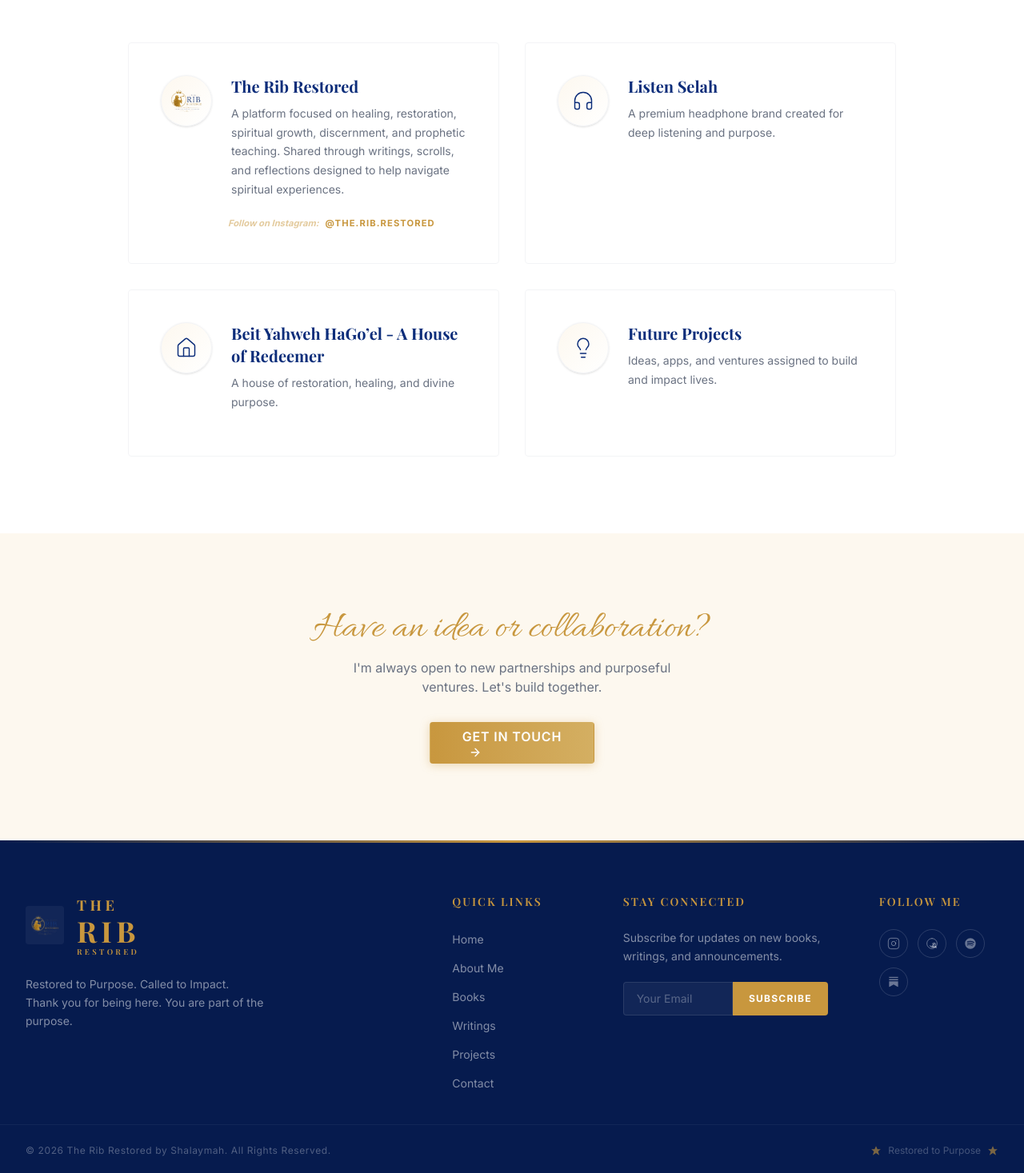
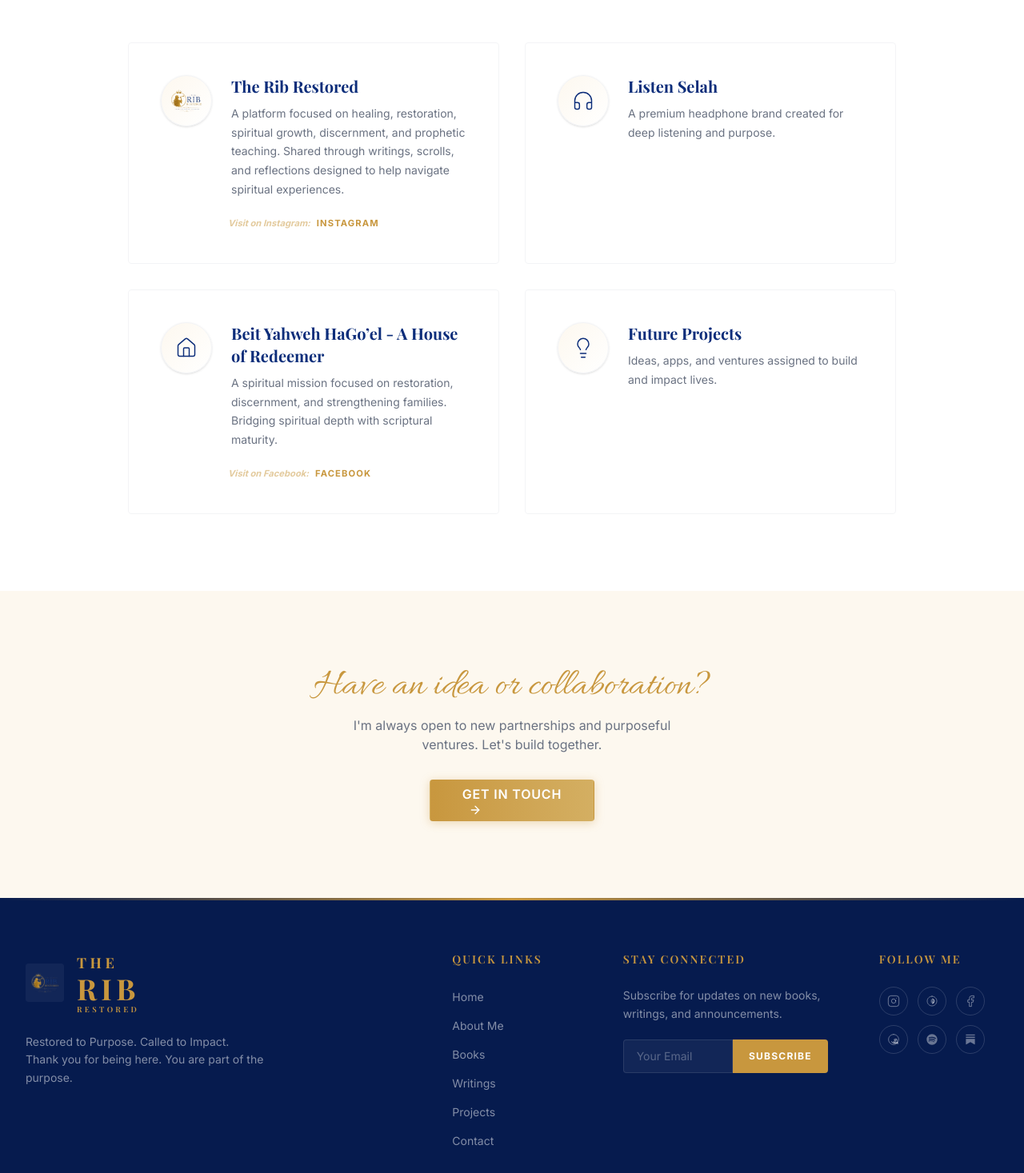
Before and after one commit to vhamb001/The-Rib-Restored, a Next.js app: page /projects in a window 1280 px wide. Shown: the part 563-2030 px from the top of the page at 80% size. Built offline with nearby package versions, Linux system fonts and the light colour scheme; a web font is replaced by a local one.

Commit message:
feat: expand social links across footer and projects page

```diff
--- a/src/app/projects/page.tsx
+++ b/src/app/projects/page.tsx
@@ -49,15 +49,15 @@
                     </div>
                   </Link>
 
-                  {project.igHandle && (
+                  {project.socialUrl && (
                     <div className="pl-[4.5rem] sm:pl-[5.25rem]">
                       <a
-                        href={`https://instagram.com/${project.igHandle.replace('@', '')}`}
+                        href={project.socialUrl}
                         target="_blank"
                         rel="noopener noreferrer"
                         className="inline-flex items-center gap-2 text-[var(--color-gold)] font-bold text-[0.7rem] tracking-widest uppercase hover:text-[var(--color-royal-deep)] transition-colors duration-300"
                       >
-                        <span className="opacity-50 italic normal-case tracking-normal">Follow on Instagram:</span> {project.igHandle}
+                        <span className="opacity-50 italic normal-case tracking-normal">Visit on {project.socialLabel}:</span> {project.socialLabel}
                       </a>
                     </div>
                   )}
--- a/src/components/layout/footer.tsx
+++ b/src/components/layout/footer.tsx
@@ -82,7 +82,9 @@
             </h4>
             <div className="flex flex-wrap gap-3">
               {[
-                { label: "IG", url: "https://instagram.com/The.Rib.Restored", path: "M16 11.37A4 4 0 1 1 12.63 8 4 4 0 0 1 16 11.37zM17.5 6.5h.01M2 7a5 5 0 0 1 5-5h10a5 5 0 0 1 5 5v10a5 5 0 0 1-5 5H7a5 5 0 0 1-5-5z" },
+                { label: "IG", url: "https://instagram.com/the.rib.restored", path: "M16 11.37A4 4 0 1 1 12.63 8 4 4 0 0 1 16 11.37zM17.5 6.5h.01M2 7a5 5 0 0 1 5-5h10a5 5 0 0 1 5 5v10a5 5 0 0 1-5 5H7a5 5 0 0 1-5-5z" },
+                { label: "Threads", url: "https://www.threads.net/@the.rib.restored", path: "M12 2C6.47 2 2 6.47 2 12s4.47 10 10 10 10-4.47 10-10S17.53 2 12 2zm3 13.5c-1.5 0-2.5-1-2.5-2.5V11h1v2c0 1 .5 1.5 1.5 1.5s1.5-.5 1.5-1.5v-2c0-2-1-3-3-3s-3 1-3 3v2.5c0 1.5 1 2.5 2.5 2.5 1.5 0 2.5-1 2.5-2.5V11c0-1.5-1-2.5-2.5-2.5V7.5c2 0 3.5 1.5 3.5 3.5v2.5c0 2-1.5 3.5-3.5 3.5z", scale: 0.9 },
+                { label: "FB", url: "https://www.facebook.com/profile.php?id=61579278413766", path: "M18 2h-3a5 5 0 0 0-5 5v3H7v4h3v8h4v-8h3l1-4h-4V7a1 1 0 0 1 1-1h3z" },
                 { label: "Amazon", url: "https://www.amazon.com/stores/Shalaymah-Nurrayah-Tzeduqah/author/B0GY94T77X", path: "M15.93 17.09c-.4.29-1.33.52-1.83.52-1.01 0-1.07-.63-1.07-1.19 0-1.19.74-1.57 2.31-1.57h.59v.59c0 .66-.08 1.4-.41 1.65m2.27-5.59c-.48-.38-1.24-.51-1.88-.51-1.13 0-2.28.31-2.91.85-.36.31-.22.69.11.89l.36.22c.28.17.61.12.87-.11.41-.36 1.05-.59 1.63-.59.41 0 .84.11 1.03.35.19.24.22.51.22.84v.51h-1.1c-1.88 0-3.76.77-3.76 3 0 1.68 1.04 2.62 2.5 2.62 1.04 0 1.83-.43 2.37-1.12.11.51.28.91.82.91.53 0 .88-.34 1.13-.59.25-.25.5-.66.5-.66s-.31-.13-.42-.23c-.11-.11-.2-.23-.2-.5V12.91c0-1-.31-1.42-1.27-1.42M12 2C6.48 2 2 6.48 2 12s4.48 10 10 10 10-4.48 10-10S17.52 2 12 2m7.11 15.65c-1.41.92-3.32 1.41-5.11 1.41-2.45 0-4.66-.88-6.19-2.33-.2-.2-.03-.48.24-.4.18.06.36.12.54.18.27.09.43.34.61.54 1.29 1.41 3.12 2.24 5.08 2.24 1.54 0 3.2-.51 4.47-1.36.27-.18.52.12.36.31v-.01c-.13.16-.27.31-.41.46-.22.25-.36.56-.25.86.11.3.4.52.71.55.31.03.62-.06.86-.25l.18-.15c.18-.15.42-.04.42.2z", scale: 0.95 },
                 { label: "Spotify", url: "#", path: "M12 2C6.48 2 2 6.48 2 12s4.48 10 10 10 10-4.48 10-10S17.52 2 12 2zm4.6 14.4c-.2.3-.6.4-.9.2-2.5-1.5-5.7-1.8-9.4-1-.3.1-.7-.1-.8-.4-.1-.3.1-.7.4-.8 4.1-.9 7.6-.5 10.4 1.2.3.1.4.5.3.8zm1.2-2.7c-.2.4-.7.5-1 .3-2.9-1.8-6.6-2.2-10-1.2-.4.1-.9-.1-1-.5-.1-.4.1-.9.5-1 3.9-1.2 8.1-.7 11.4 1.3.3.3.4.8.1 1.1zm.1-2.9c-3.4-2-8.1-2.2-11-1.2-.5.2-1-.1-1.2-.6-.2-.5.1-1 .6-1.2 3.4-1.2 8.6-1 12.5 1.3.5.3.6.9.3 1.4-.2.4-.7.6-1.2.3z", scale: 1 },
                 { label: "Substack", url: "#", path: "M22.539 8.242H1.46V5.406h21.08v2.836zM1.46 10.812V24L12 18.11 22.54 24V10.812H1.46zM22.54 0H1.46v2.836h21.08V0z", scale: 0.8 },
--- a/src/data/projects.ts
+++ b/src/data/projects.ts
@@ -7,7 +7,8 @@
   iconName: string;
   url: string;
   image?: string;
-  igHandle?: string;
+  socialUrl?: string;
+  socialLabel?: string;
 }
 
 export const projects: Project[] = [
@@ -19,7 +20,8 @@
     iconName: "crown",
     url: "/",
     image: "/images/second logo .png",
-    igHandle: "@The.Rib.Restored",
+    socialUrl: "https://instagram.com/the.rib.restored",
+    socialLabel: "Instagram",
   },
   {
     id: "listen-selah",
@@ -32,9 +34,11 @@
   {
     id: "beit-yahweh",
     title: "Beit Yahweh HaGo’el - A House of Redeemer",
-    description: "A house of restoration, healing, and divine purpose.",
+    description: "A spiritual mission focused on restoration, discernment, and strengthening families. Bridging spiritual depth with scriptural maturity.",
     iconName: "home",
-    url: "#",
+    url: "https://www.BeitYahwehHaGoel.org",
+    socialUrl: "https://facebook.com/BeitYahwehHaGoel",
+    socialLabel: "Facebook",
   },
   {
     id: "future-projects",
```
